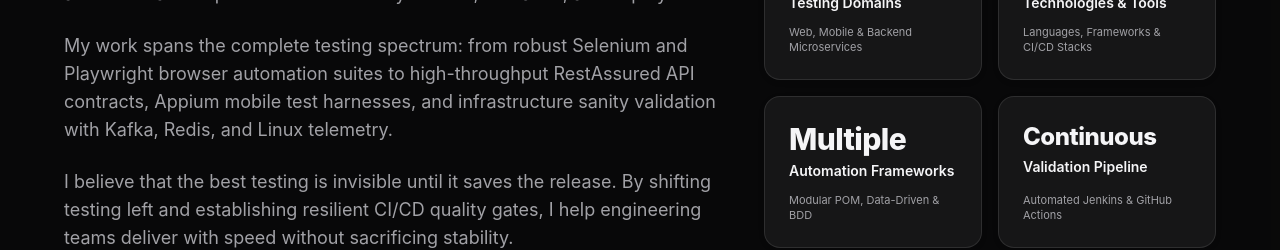
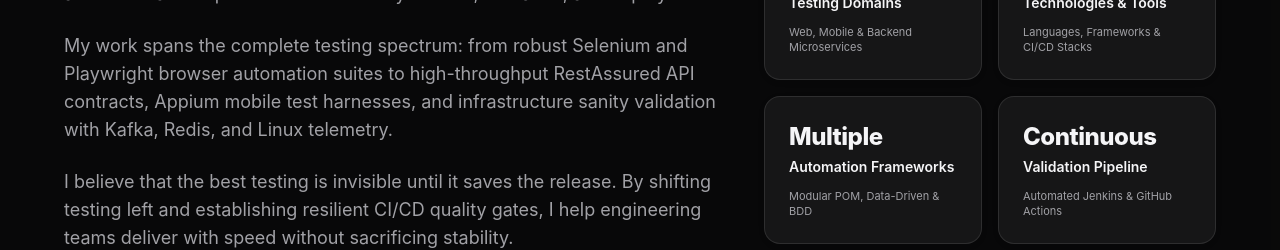
Before and after one commit to sharmarishikesh1215/portfolio-rishi, a React (Vite) app: page / in a window 1280 px wide. Shown: the part 1900-2150 px from the top of the page. Built offline with nearby package versions, Linux system fonts and the light colour scheme; no server answers; the database is empty.

Commit message:
style(about): synchronize typography size for Multiple and Continuous stats cards

```diff
--- a/src/components/sections/AboutSection.tsx
+++ b/src/components/sections/AboutSection.tsx
@@ -119,10 +119,8 @@ export const AboutSection: React.FC = () => {
                 <div>
                   <span
                     className={`font-extrabold tracking-tight text-apple-light-primary dark:text-apple-dark-primary block mb-1 break-words ${
-                      stat.value.length > 8
+                      stat.value.length > 4
                         ? 'text-xl sm:text-2xl leading-tight'
-                        : stat.value.length > 5
-                        ? 'text-2xl sm:text-3xl leading-tight'
                         : 'text-3xl sm:text-4xl'
                     }`}
                   >
```
